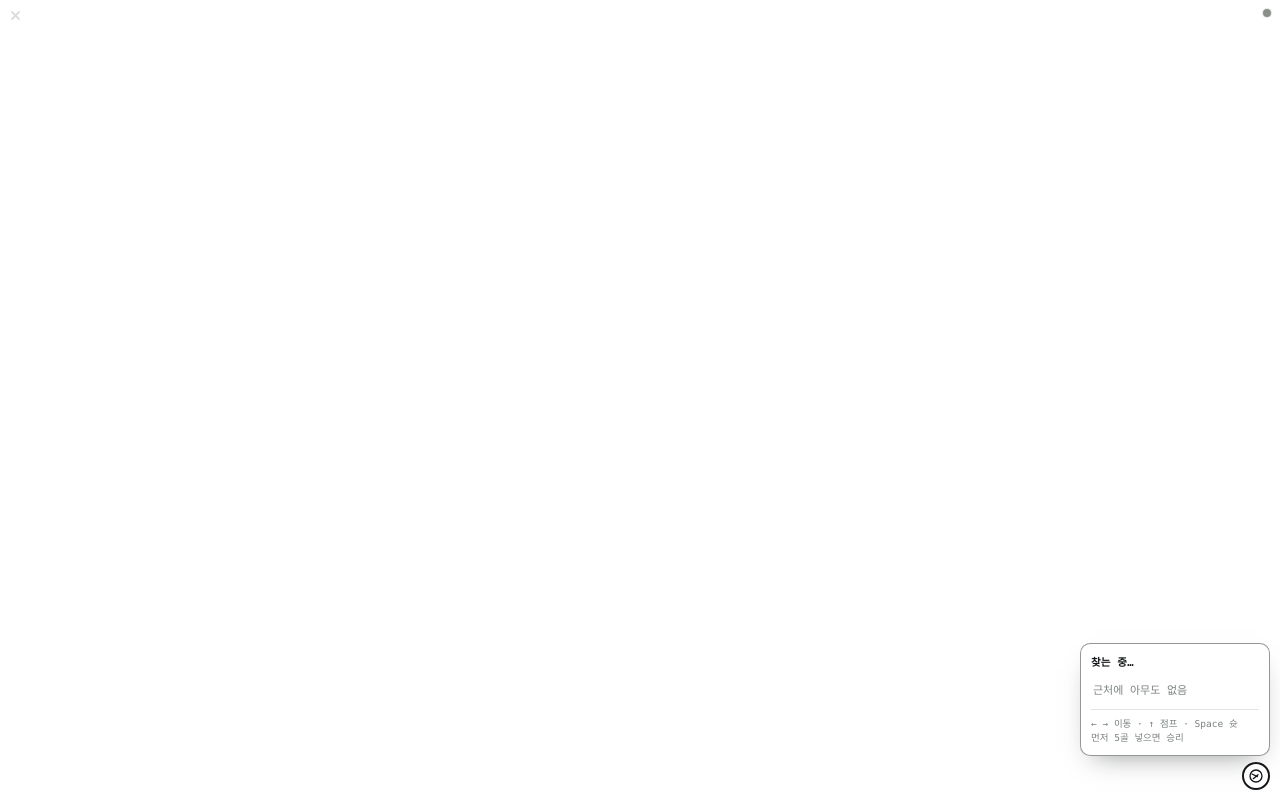
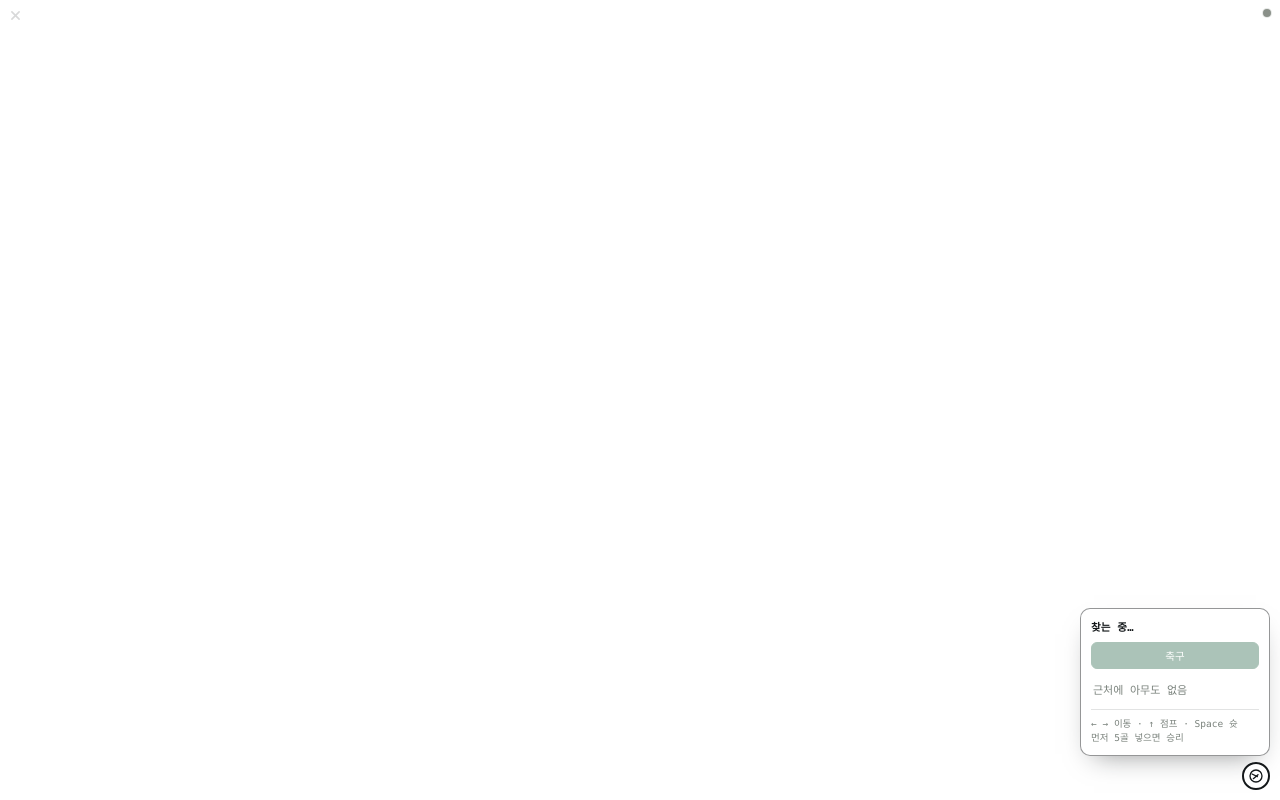
Before and after one commit to yogurt-c/overlay-lupin, a website with bundled scripts: page src/renderer/index.html in a window 1280 px wide. Both pictures are taken after a click on the button 1256 px from the left and 776 px from the top of the page. Built offline with nearby package versions, Linux system fonts and the light colour scheme.

Commit message:
feat: 매칭 화면에 게임 종류 선택 탭 추가
GAMES 배열(games.ts)로 게임 목록을 정의하고 매칭 패널에 탭으로 렌더링.
지금은 축구 한 종류뿐이라 탭이 비활성화 상태로 표시되지만, 배열에
항목을 추가하는 것만으로 다른 게임을 노출할 수 있게 구조화함.

```diff
--- /dev/null
+++ b/src/renderer/games.ts
@@ -0,0 +1,9 @@
+export interface GameDef {
+  id: string;
+  label: string;
+}
+
+/** Add new entries here to expose another game in the matching panel. */
+export const GAMES: GameDef[] = [
+  { id: 'soccer', label: '축구' },
+];
--- a/src/renderer/index.html
+++ b/src/renderer/index.html
@@ -2,7 +2,7 @@
 <html lang="ko">
 <head>
 <meta charset="UTF-8" />
-<title>오버레이 루팡</title>
+<title>Overlay Lupin</title>
 <style>
   html, body {
     margin: 0;
@@ -117,6 +117,21 @@
     font-weight: 600;
     letter-spacing: 0.02em;
   }
+  #game-tabs { display: flex; gap: 4px; margin: 0 0 8px; }
+  #game-tabs button {
+    flex: 1;
+    font-family: inherit;
+    font-size: 10.5px;
+    padding: 5px 0;
+    border-radius: 6px;
+    border: 1.3px solid rgba(20, 24, 26, 0.35);
+    background: rgba(20, 24, 26, 0.04);
+    cursor: pointer;
+    color: #14181a;
+  }
+  #game-tabs button.active { background: #2f6b4f; border-color: #2f6b4f; color: #fff; }
+  #game-tabs button:disabled { opacity: 0.4; cursor: default; }
+
   #peer-list { list-style: none; margin: 0; padding: 0; display: flex; flex-direction: column; gap: 6px; }
   #peer-list li {
     display: flex;
@@ -233,6 +248,7 @@
 
   <div id="panel" hidden>
     <h2 id="panel-title">찾는 중…</h2>
+    <div id="game-tabs"></div>
     <ul id="peer-list"></ul>
     <p id="hint">← → 이동 · ↑ 점프 · Space 슛<br />먼저 5골 넣으면 승리</p>
   </div>
--- a/src/renderer/main.ts
+++ b/src/renderer/main.ts
@@ -2,6 +2,7 @@ import { Game, STEP_MS, WIN_SCORE } from './game.js';
 import { advanceSketchSeed } from './draw.js';
 import { cameraTarget, followCamera, renderScene } from './scene.js';
 import { createInputSource } from './input.js';
+import { GAMES } from './games.js';
 import type { PeerInfo } from './types.js';
 
 /** How often the hand-drawn jitter is re-rolled. Slow enough to read as ink, not noise. */
@@ -16,6 +17,7 @@ const idleIcon = document.getElementById('idle-icon') as HTMLButtonElement;
 const statusDot = document.getElementById('status-dot') as HTMLSpanElement;
 const panel = document.getElementById('panel') as HTMLDivElement;
 const panelTitle = document.getElementById('panel-title') as HTMLHeadingElement;
+const gameTabsEl = document.getElementById('game-tabs') as HTMLDivElement;
 const peerListEl = document.getElementById('peer-list') as HTMLUListElement;
 const hud = document.getElementById('hud') as HTMLDivElement;
 const scoreEl = document.getElementById('score') as HTMLSpanElement;
@@ -37,6 +39,7 @@ const game = new Game();
 const input = createInputSource();
 
 let uiState: UiState = 'idle';
+let selectedGameId = GAMES[0].id;
 let peers: PeerInfo[] = [];
 let incomingPeerId: string | null = null;
 let cameraX = 0;
@@ -101,6 +104,21 @@ function endMatch(): void {
   setUiState('idle');
 }
 
+function renderGameTabs(): void {
+  gameTabsEl.innerHTML = '';
+  for (const gameDef of GAMES) {
+    const btn = document.createElement('button');
+    btn.textContent = gameDef.label;
+    btn.classList.toggle('active', gameDef.id === selectedGameId);
+    btn.disabled = GAMES.length === 1;
+    btn.addEventListener('click', () => {
+      selectedGameId = gameDef.id;
+      renderGameTabs();
+    });
+    gameTabsEl.appendChild(btn);
+  }
+}
+
 function renderPeerList(): void {
   panelTitle.textContent = peers.length === 0 ? '찾는 중…' : `${peers.length}명 찾음`;
 
@@ -124,6 +142,7 @@ quitBtn.addEventListener('click', () => window.overlayLupin.quit());
 leaveBtn.addEventListener('click', endMatch);
 
 idleIcon.addEventListener('click', () => {
+  renderGameTabs();
   renderPeerList();
   setUiState('panel');
 });
```
